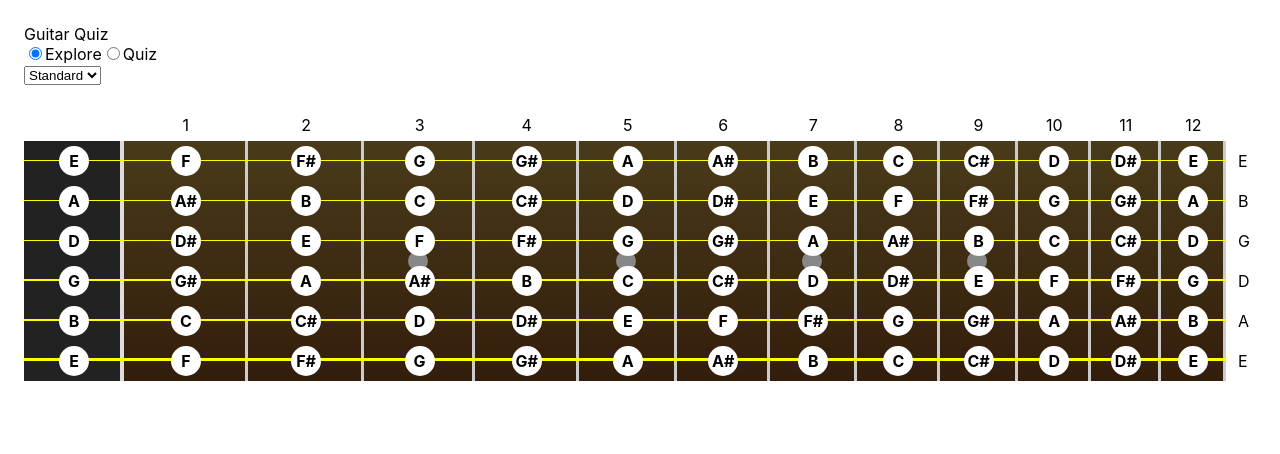
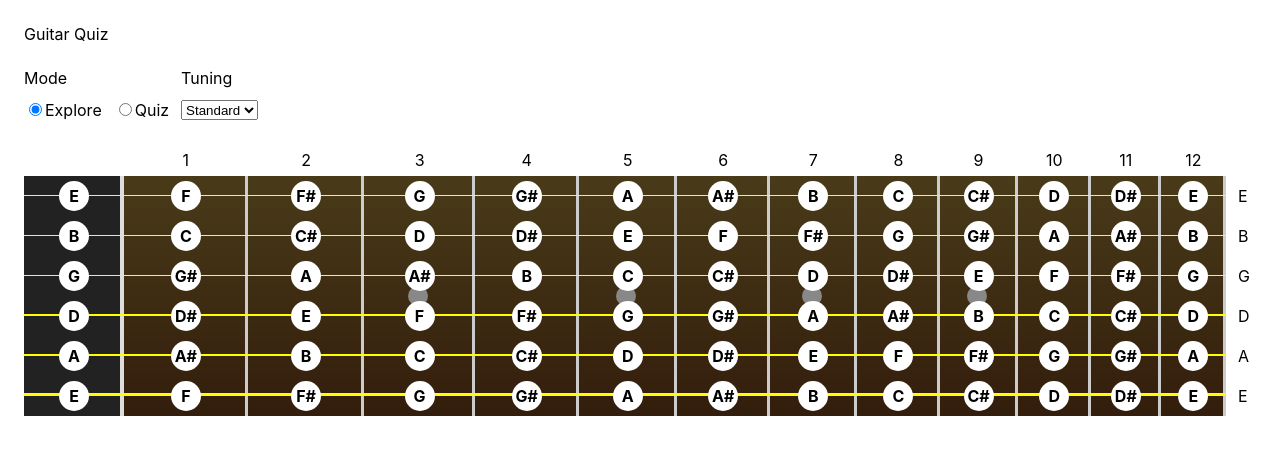
Before and after one commit to jonrimmer/fretfull, a React (Create React App) app: page / in a window 1280 px wide. Shown: the top 454 px of the page. Built offline with nearby package versions, Linux system fonts and the light colour scheme.

Commit message:
add: options layout

```diff
--- a/src/App.css
+++ b/src/App.css
@@ -7,10 +7,11 @@
   min-height: 100vh;
   grid-template-areas:
     'header'
+    'options'
     'fretboard'
     'quiz'
   ;
-  grid-template-rows: auto auto 1fr;
+  grid-template-rows: auto auto auto 1fr;
   grid-template-columns: 1fr;
   grid-gap: 24px;
   padding: 24px;
@@ -24,6 +25,34 @@
   grid-area: fretboard;
   display: grid;
   min-height: 200px;
+}
+
+.App-options {
+  grid-area: options;
+  justify-self: start;
+  display: grid;
+  grid-template: auto auto / auto auto auto;
+  grid-gap: 12px;
+}
+
+.App-mode {
+  grid-area: 1 / 1 / 1 / 2;
+}
+
+.App-explore {
+  grid-area: 2 / 1;
+}
+
+.App-quiz {
+  grid-area: 2 / 2;
+}
+
+label.App-tuning {
+  grid-area: 1 / 3;
+}
+
+select.App-tuning {
+  grid-area: 2 / 3;
 }
 
 .fingerboard {
@@ -92,16 +121,16 @@
   display: flex;
   align-items: center;
   justify-content: center;
+  font-weight: bold;
 }
 
 .note.question {
-  background-color: lightBlue;
+  background-color: #00fdff;
   z-index: 30;
 }
 
 .note.indicator {
   background-color: #FFF;
-  font-weight: bold;
 }
 
 .App-question {
--- a/src/App.js
+++ b/src/App.js
@@ -6,7 +6,6 @@ import { TUNINGS, addSemitones, letterEquals } from './music';
 import { newBoolArray, getRandomInt, tmap } from './util';
 
 const headSize = 100;
-const MAX_STRING_WIDTH = 3;
 
 const posToGrid = (string, fret) => `s${ string + 1 } / span 1 / s${string + 1} / f${ fret }`;
 
@@ -52,7 +51,7 @@ const App = () => {
   };
 
   const positionToNote = (string, fret) => {
-    const rootNote = tuning.notes[tuning.notes.length - (string + 1)];
+    const rootNote = tuning.notes[string];
     return addSemitones(rootNote, fret).letter;
   }
 
@@ -118,7 +117,6 @@ const App = () => {
   }
 
   const toggleGuitarString = toToggle => {
-    debugger;
     let value = [...includedStrings];
     value[toToggle] = !value[toToggle];
     setIncludedStrings(value);
@@ -132,9 +130,12 @@ const App = () => {
     <div className="App">
       <header className="App-header">
         Guitar Quiz
-
+      </header>
       <div className="App-options">
         <label>
+          Mode
+        </label>
+        <label className="App-explore">
           <input
             type="radio"
             value="explore"
@@ -143,7 +144,7 @@ const App = () => {
           />
             Explore
         </label>
-          <label>
+        <label className="App-quiz">
           <input
             type="radio"
             value="quiz"
@@ -152,16 +153,16 @@ const App = () => {
           />
           Quiz
         </label>
-        </div>
 
+        <label className="App-tuning">Tuning</label>
         <select
+          className="App-tuning"
           value={tuning.name}
           onChange={handleTuningChanged}
         >
           { TUNINGS.map((tuning, i) => <option key={i}>{tuning.name}</option>)}
         </select>
-
-      </header>
+      </div>
       <div
         className="App-fretboard"
         style={{
@@ -206,10 +207,10 @@ const App = () => {
             <GuitarString
               key={i}
               num={i}
+              count={length}
               onToggle={() => toggleGuitarString(i)}
               includeInQuiz={includedStrings[i]}
               rootNote={rootNote}
-              width={ Math.max(1, Math.round(((length - (i + 1)) / length) * MAX_STRING_WIDTH)) }
             ></GuitarString>
           )
         }
--- a/src/GuitarString.js
+++ b/src/GuitarString.js
@@ -1,6 +1,10 @@
 import React from 'react';
 
-export default ({includeInQuiz, rootNote, num, width, onToggle }) => {
+const MAX_STRING_WIDTH = 3;
+
+export default ({includeInQuiz, rootNote, num, count, onToggle }) => {
+  const width = Math.max(1, Math.round(((count - (num + 1)) / count) * MAX_STRING_WIDTH));
+
   return <>
     <div
       key={ num }
```
Lines whose indentation alone changed are shown as unchanged.
